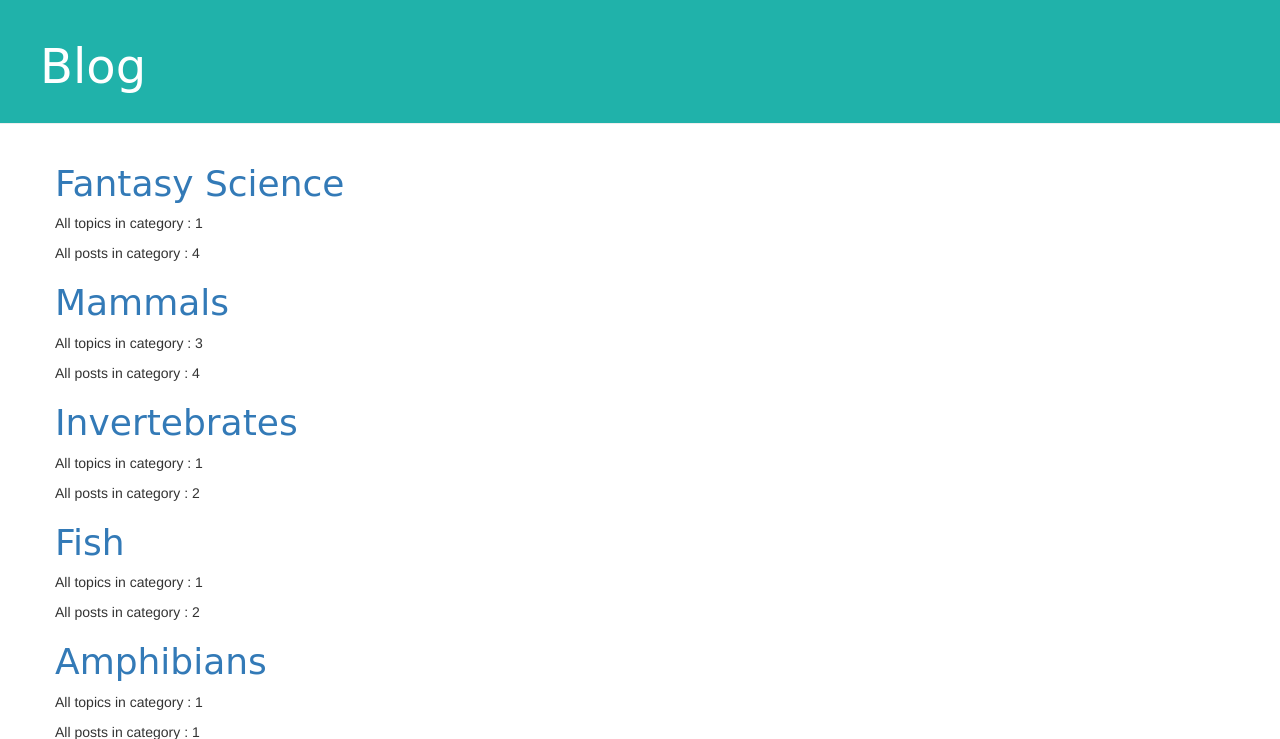
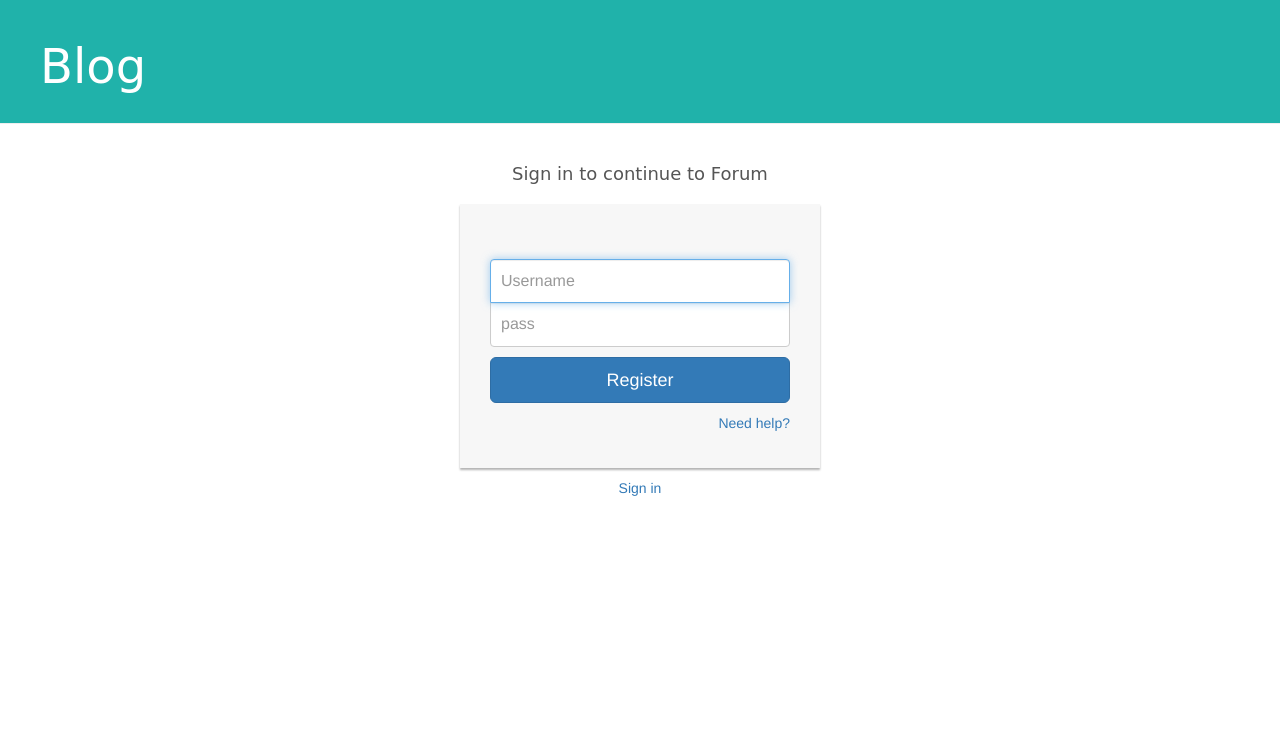
Before and after one commit to Bartimeys/forum, a Django app: page / in a window 1280 px wide. Shown: the top 739 px of the page. After the commit the page ends 496 px from the top, so only its background shows below. Run offline with Django 3.2, Linux system fonts and the light colour scheme; data comes from the database, SQL or seed files in the repository; both versions use the stored data as it was after the commit; some libraries are stand-ins or nearby versions.

Commit message:
add registration and login

```diff
--- a/forum/static/css/style.css
+++ b/forum/static/css/style.css
@@ -84,3 +84,78 @@ h1, h2, h3, h4 {
   color: #D8000C;
   background-color: #FFBABA;
 }
+.form-signin
+{
+    max-width: 330px;
+    padding: 15px;
+    margin: 0 auto;
+}
+.form-signin .form-signin-heading, .form-signin .checkbox
+{
+    margin-bottom: 10px;
+}
+.form-signin .checkbox
+{
+    font-weight: normal;
+}
+.form-signin .form-control
+{
+    position: relative;
+    font-size: 16px;
+    height: auto;
+    padding: 10px;
+    -webkit-box-sizing: border-box;
+    -moz-box-sizing: border-box;
+    box-sizing: border-box;
+}
+.form-signin .form-control:focus
+{
+    z-index: 2;
+}
+.form-signin input[type="text"]
+{
+    margin-bottom: -1px;
+    border-bottom-left-radius: 0;
+    border-bottom-right-radius: 0;
+}
+.form-signin input[type="password"]
+{
+    margin-bottom: 10px;
+    border-top-left-radius: 0;
+    border-top-right-radius: 0;
+}
+.account-wall
+{
+    margin-top: 20px;
+    padding: 40px 0px 20px 0px;
+    background-color: #f7f7f7;
+    -moz-box-shadow: 0px 2px 2px rgba(0, 0, 0, 0.3);
+    -webkit-box-shadow: 0px 2px 2px rgba(0, 0, 0, 0.3);
+    box-shadow: 0px 2px 2px rgba(0, 0, 0, 0.3);
+}
+.login-title
+{
+    color: #555;
+    font-size: 18px;
+    font-weight: 400;
+    display: block;
+}
+.profile-img
+{
+    width: 96px;
+    height: 96px;
+    margin: 0 auto 10px;
+    display: block;
+    -moz-border-radius: 50%;
+    -webkit-border-radius: 50%;
+    border-radius: 50%;
+}
+.need-help
+{
+    margin-top: 10px;
+}
+.new-account
+{
+    display: block;
+    margin-top: 10px;
+}
--- /dev/null
+++ b/forum/templates/forum/account/register.html
@@ -0,0 +1,34 @@
+{% extends "forum/base.html" %}
+
+{% block content %}
+    <div class="container">
+        <div class="row">
+            <div class="col-sm-6 col-md-4 col-md-offset-4">
+                <h1 class="text-center login-title">Sign in to continue to Forum</h1>
+                <div class="account-wall">
+                    <form class="form-signin" action="{% url 'accounts-register' %}" method="post">
+                        {% csrf_token %}
+                        <input type="text" class="form-control" placeholder="Username" required autofocus
+                               value="{{ username }}">
+                        <input type="password" class="form-control" placeholder="pass" required autofocus
+                               value="{{ password }}">
+                        <input class="btn btn-lg btn-primary btn-block" type="submit" value="Register">
+                        {#                        <label class="checkbox pull-left">#}
+                        {#                            <input type="checkbox" value="remember-me">#}
+                        {#                            Remember me#}
+                        {#                        </label>#}
+                        <a href="#" class="pull-right need-help">Need help? </a><span class="clearfix"></span>
+                    </form>
+                </div>
+                <a class="text-center new-account" href="{% url 'accounts-login' %}">Sign in </a>
+            </div>
+        </div>
+    </div>
+    {#    <h3>Already a user? <a href="{% url 'accounts-login' %}">Login</a></h3>#}
+    {#    <form action="{% url 'accounts-register' %}" method="post">#}
+    {#    {% csrf_token %}#}
+    {#    {{ form }}#}
+    {#    <input type="submit" value="Register">#}
+    {#  </form>#}
+
+{% endblock %}
--- a/forum/templates/forum/base.html
+++ b/forum/templates/forum/base.html
@@ -9,7 +9,7 @@
 </head>
 <body>
 <div class="page-header">
-    <h1><a href="/">Blog</a></h1>
+    <h1><a href="/home">Blog</a></h1>
 </div>
 <div class="content container">
     <div class="row">
--- a/forum/urls.py
+++ b/forum/urls.py
@@ -1,13 +1,17 @@
 from django.conf.urls import url
-
+from django.contrib.auth.decorators import login_required
 from . import views
 
 urlpatterns = [
-    url(r'^$', views.HomeView.as_view(), name='home_page'),
+    url(r'^home$', views.HomeView.as_view(), name='home_page'),
     url(r'^category/(?P<category_id>[0-9]+)/$', views.CategoryView.as_view(), name='category'),
     url(r'^topic/(?P<topic_id>[0-9]+)/$', views.PostList.as_view(), name='topic'),
     url(r'^post/(?P<pk>[0-9]+)$', views.PostDetail.as_view(), name='post_detail'),
     url(r'^post/new/$', views.PostCreate.as_view(), name='post_create'),
     url(r'^post/edit/(?P<pk>\d+)/$', views.PostUpdate.as_view(), name='post_update_form'),
+    url(r'^$', views.Register.as_view(), name='accounts-register'),
+    url(r'login/', views.Login.as_view(), name='accounts-login'),
+    url(r'logout/$', views.Logout.as_view(), name='accounts-logout'),
+    url(r'success/', login_required(views.Success.as_view(), login_url='/accounts-login'), name='accounts-success'),
 
 ]
--- a/forum/views.py
+++ b/forum/views.py
@@ -6,6 +6,57 @@ from django.views.generic import ListView, TemplateView, View, CreateView, Updat
 from .forms import PostForm
 from .models import Post, Category, Topic
 from django.contrib.auth.models import User
+from django.shortcuts import render, redirect
+from django.contrib.auth import forms, login, logout, authenticate
+from django.views.generic import View
+
+# Create your views here.
+class Register(View):
+  form = forms.UserCreationForm
+
+  def get(self, request):
+    context = {'form' : self.form()}
+    return render(request, 'forum/account/register.html', context)
+
+  def post(self, request):
+    form = self.form(request.POST)
+    if form.is_valid():
+      print 'here'
+      form.save()
+      return redirect('/forum/account/success')
+    else:
+      print 'there'
+      context = {'form': form}
+      return render(request, 'forum/account/register.html', context)
+
+class Login(View):
+  form = forms.AuthenticationForm
+  def get(self, request):
+    context = {'form' : self.form()}
+    return render(request, 'forum/account/login.html', context)
+  def post(self, request):
+    form = self.form(None, request.POST)
+    context = {'form': form}
+    if form.is_valid():
+      username = form.cleaned_data['username']
+      password = form.cleaned_data['password']
+      user = authenticate(username=username, password=password)
+      if user is not None:
+        login(request, user)
+        return redirect('/forum/account/success')
+      else:
+        return render(request, 'forum/account/login.html', context)
+    else:
+      return render(request, 'forum/account/login.html', context)
+
+class Success(View):
+  def get(self, request):
+    return render(request, 'forum/account/success.html')
+
+class Logout(View):
+  def get(self, request):
+    logout(request)
+    return redirect('/forum/account/login')
 
 class HomeView(ListView):
     model = Category
--- a/mysite/settings.py
+++ b/mysite/settings.py
@@ -69,6 +69,7 @@ TEMPLATES = [
     },
 ]
 
+
 WSGI_APPLICATION = 'mysite.wsgi.application'
 
 # Database
```
Also changed, not shown: forum/forms.py (+20 -0 lines), forum/templates/forum/account/login.html (added, +35 -0 lines), forum/templates/forum/account/success.html (added, +18 -0 lines), db.sqlite3.
